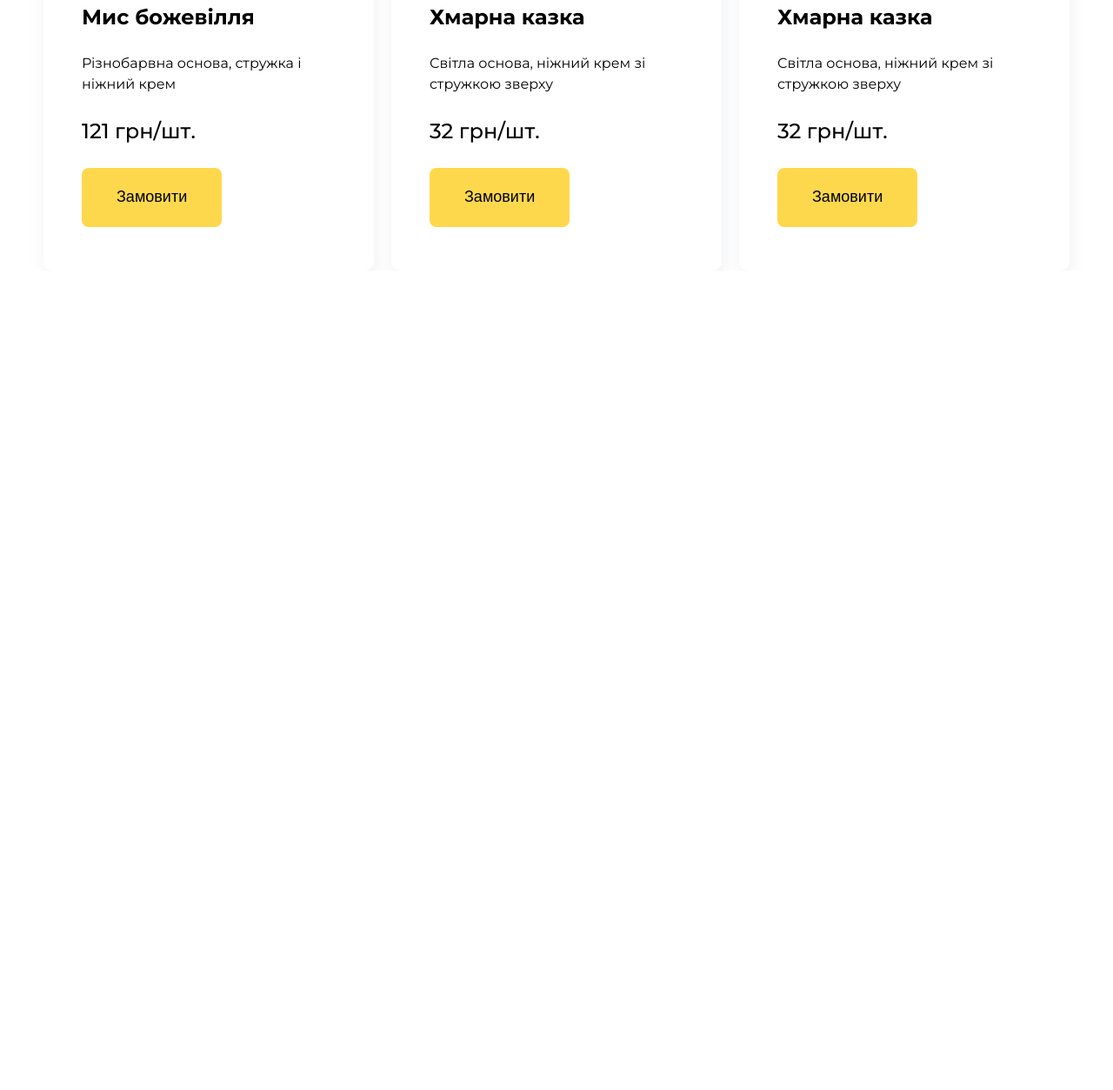
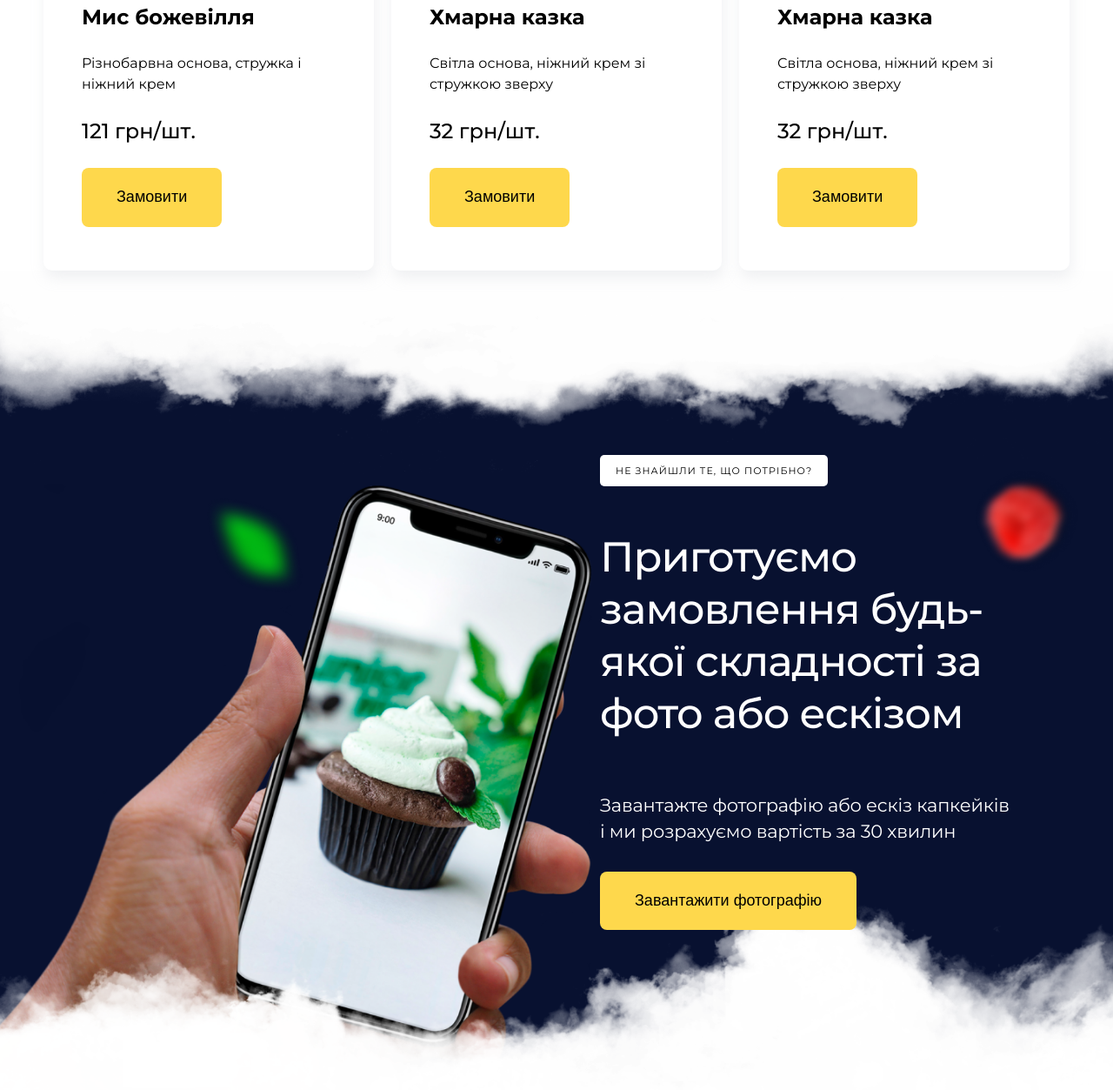
Before and after one commit to VladRudni/solodka_skrina, a plain HTML site: page index.html in a window 1280 px wide. Shown: the part 2697-3950 px from the top of the page at 87% size. Before the commit the page ends 3008 px from the top, so only its background shows below. Drawn offline with Linux system fonts and the light colour scheme.

Commit message:
new section 3

```diff
--- a/index.html
+++ b/index.html
@@ -237,6 +237,31 @@
           </div>
         </div>
       </section>
+      <!-- advert section -->
+      <section class="advert">
+        <div class="container">
+          <div class="advert__row">
+            <div class=""></div>
+            <div class="text-body">
+              <div class="text-body__container">
+                <h3 class="text-body__subtitle">Не знайшли те, що потрібно?</h3>
+                <h2 class="text-body__title">
+                  Приготуємо замовлення будь-якої складності за фото або ескізом
+                </h2>
+                <p class="text-body__description">
+                  Завантажте фотографію або ескіз капкейків і ми розрахуємо
+                  вартість за 30 хвилин
+                </p>
+              </div>
+              <div>
+                <button class="text-body__button button">
+                  Завантажити фотографію
+                </button>
+              </div>
+            </div>
+          </div>
+        </div>
+      </section>
     </main>
     <footer></footer>
     <script src="./js/script.js"></script>
--- a/scss/_main.scss
+++ b/scss/_main.scss
@@ -1,5 +1,13 @@
 // ======================================================================================
 // main section
+
+// templates
+%subtitle {
+  background-color: var(--white);
+  color: var(--black);
+  padding: 10px 18px;
+  border-radius: 5px;
+}
 .button {
   // ============
   background-color: var(--orange);
@@ -36,11 +44,7 @@
   }
 
   &__subtitle {
-    background-color: var(--white);
-    color: var(--black);
-    padding: 10px 18px;
-    border-radius: 5px;
-
+    @extend %subtitle;
     // text
     font-style: normal;
     font-weight: 400;
@@ -184,3 +188,91 @@
     }
   }
 }
+
+// advert  section
+// ==================================
+
+.advert {
+  width: 100vw;
+  height: 120vh;
+
+  // background
+  background-image: url(../img/background/bg-2.png);
+  background-color: var(--blue-dark);
+  background-repeat: no-repeat;
+  background-size: cover;
+
+  // flex
+  display: flex;
+  align-items: center;
+
+  // .advert__row
+  &__row {
+    display: grid;
+    grid-template-columns: repeat(2, 1fr);
+    gap: 100px;
+    @include grid_colums(930px, 930px);
+    &__img {
+      width: 800px;
+    }
+  }
+
+  // text-body
+  .text-body {
+    color: var(--white);
+    max-width: 481px;
+    // flex
+    display: flex;
+    flex-direction: column;
+    gap: 10px;
+
+    @include media($md2) {
+      background-color: rgba(0, 0, 0, 0.25);
+      border-radius: 12px;
+      padding: 20px;
+    }
+    &__container {
+      display: flex;
+      flex-direction: column;
+      align-items: flex-start;
+    }
+
+    &__subtitle {
+      @extend %subtitle;
+
+      // text
+      font-size: 11px;
+      font-style: normal;
+      font-weight: 400;
+      line-height: 150%;
+      letter-spacing: 1.1px;
+      text-transform: uppercase;
+    }
+
+    // .text-body__title
+
+    &__title {
+      // text
+      font-size: 48px;
+      font-style: normal;
+      font-weight: 500;
+      line-height: 60px;
+      letter-spacing: -1px;
+    }
+
+    // .text-body__button
+
+    &__button {
+    }
+
+    // .text-body__description
+    &__description {
+      // text
+      font-size: 21px;
+      font-style: normal;
+      font-weight: 400;
+      line-height: 143%;
+      letter-spacing: -0.2px;
+    }
+  }
+}
--- a/scss/_mixins.scss
+++ b/scss/_mixins.scss
@@ -2,6 +2,9 @@
 @import "./mixin/burger";
 
 // custom
+// ==================
+
+// media
 @mixin media($width) {
   @media (max-width: $width) {
     @content;
--- a/scss/_vars.scss
+++ b/scss/_vars.scss
@@ -4,9 +4,13 @@
   --black: #000000;
   --white: #ffffff;
   --orange: #fed84c;
+  --blue-dark: #081130;
 
   // transitions
   --tr-1: all 0.3s ease;
   --tr-2: all 0.5s ease;
   --tr-3: all 1s ease;
+
+  // shadows
+  --shadow-1: ;
 }
```
Also changed, not shown: css/index.css, img/assets/phone1.png (added), img/background/bg-2.png (added).
